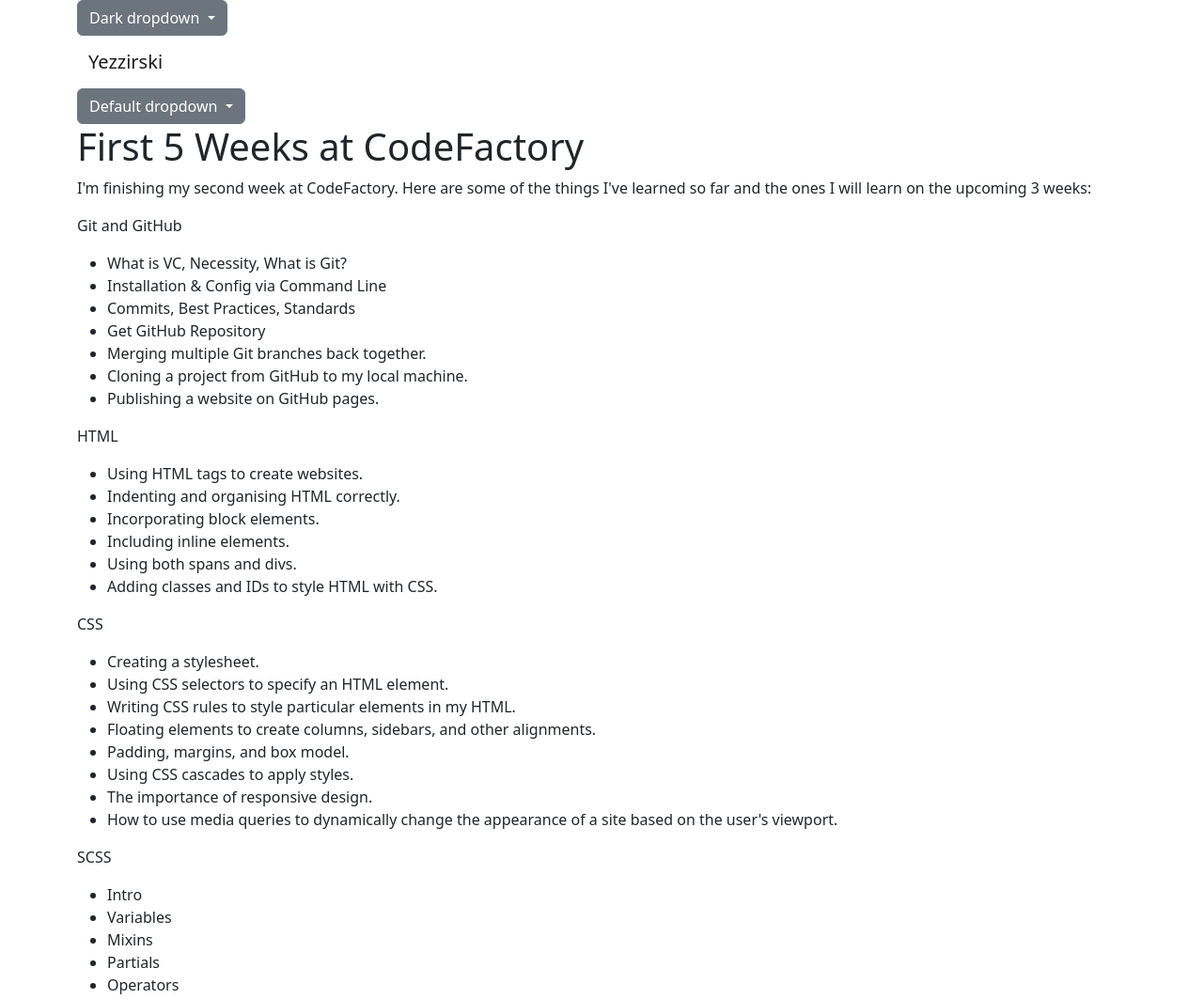
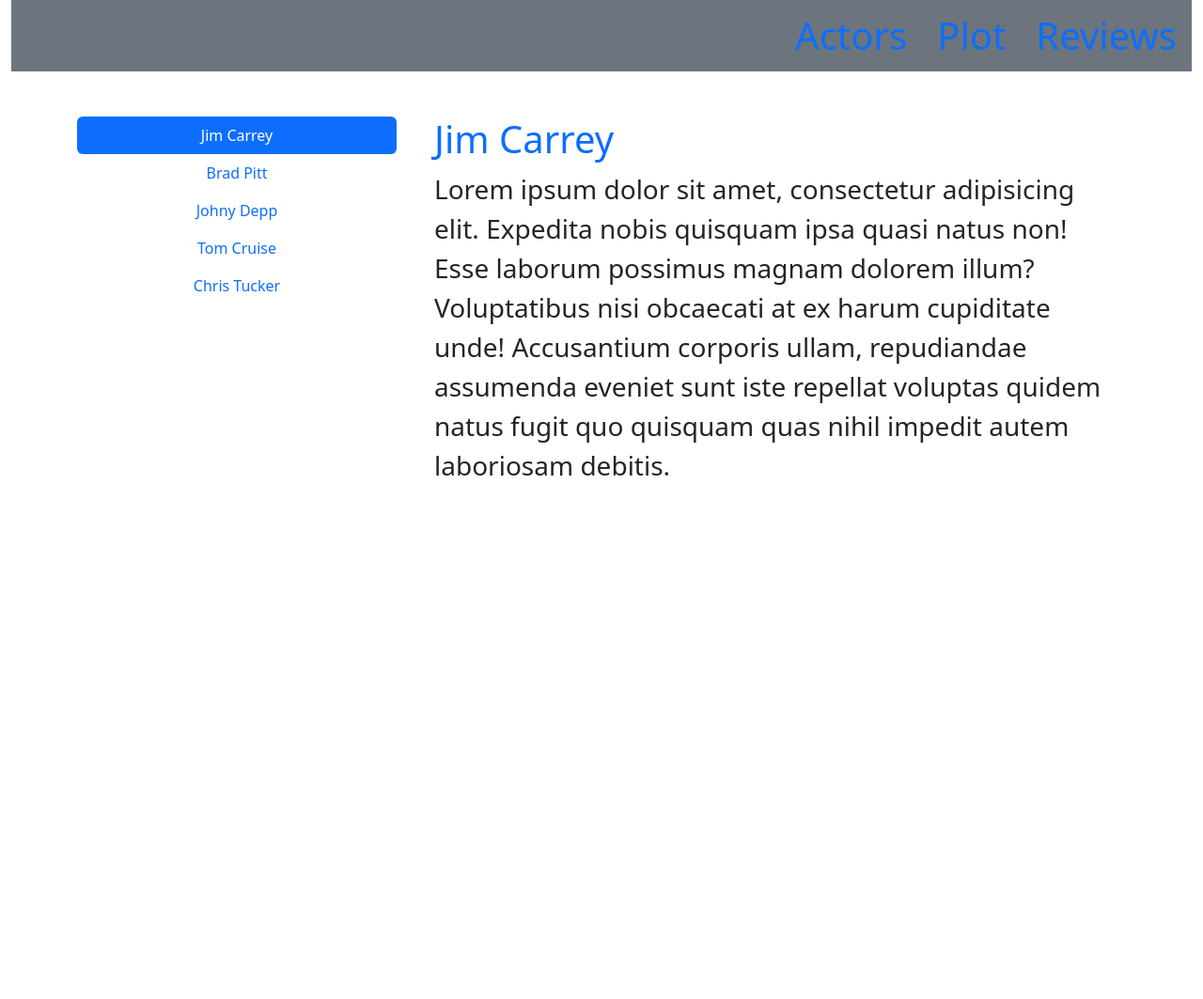
Before and after one commit to VNenad93/FE18-Bootstrap-Day2-Vasiljev-Azabdaftar, a plain HTML site: page Vasiljev/Advanced/index.html in a window 1280 px wide. Shown: the top 1063 px of the page at 94% size. After the commit the page ends 800 px from the top, so only its background shows below. Drawn offline with nearby package versions, Linux system fonts and the light colour scheme.

Commit message:
vertical pills added

```diff
--- a/Vasiljev/Advanced/index.html
+++ b/Vasiljev/Advanced/index.html
@@ -1,183 +1,199 @@
 <!DOCTYPE html>
-<html lang="en" data-bs-theme="dark">
+<html lang="en">
   <head>
     <meta charset="UTF-8" />
     <meta http-equiv="X-UA-Compatible" content="IE=edge" />
-    <!-- Bootstrap CSS -->
+    <meta name="viewport" content="width=device-width, initial-scale=1.0" />
+    <title>Advanced Challenge</title>
     <link
       href="https://cdn.jsdelivr.net/npm/bootstrap@5.2.0/dist/css/bootstrap.min.css"
       rel="stylesheet"
       integrity="sha384-gH2yIJqKdNHPEq0n4Mqa/HGKIhSkIHeL5AyhkYV8i59U5AR6csBvApHHNl/vI1Bx"
       crossorigin="anonymous"
     />
-    <title>First 5 Weeks at CodeFactory</title>
   </head>
-
   <body>
-    <div class="container">
-      <div class="dropdown" data-bs-theme="dark">
-        <button
-          class="btn btn-secondary dropdown-toggle"
-          type="button"
-          id="dropdownMenuButtonDark"
-          data-bs-toggle="dropdown"
-          aria-expanded="false"
+    <div class="container-fluid">
+      <ul class="nav bg-secondary">
+        <li class="nav-item ms-auto">
+          <a class="nav-link active fs-1" aria-current="page" href="#"
+            >Actors</a
           >
-          Dark dropdown
-        </button>
-        <ul class="dropdown-menu" aria-labelledby="dropdownMenuButtonDark">
-          <li><a class="dropdown-item active" href="#">Action</a></li>
-          <li><a class="dropdown-item" href="#">Action</a></li>
-          <li><a class="dropdown-item" href="#">Another action</a></li>
-          <li><a class="dropdown-item" href="#">Something else here</a></li>
-          <li><hr class="dropdown-divider" /></li>
-          <li><a class="dropdown-item" href="#">Separated link</a></li>
-        </ul>
-      </div>
-      <nav class="navbar navbar-expand-lg bg-body-tertiary">
-        <div class="container-fluid">
-          <a class="navbar-brand" href="#">Yezzirski</a>
-          <button
-            class="navbar-toggler"
-            type="button"
-            data-bs-toggle="collapse"
-            data-bs-target="#navbarNavDropdown"
-            aria-controls="navbarNavDropdown"
-            aria-expanded="false"
-            aria-label="Toggle navigation"
-          >
-            <span class="navbar-toggler-icon"></span>
-          </button>
-          <div class="collapse navbar-collapse fade" id="navbarNavDropdown">
-            <ul class="navbar-nav">
-              <li class="nav-item">
-                <a class="nav-link active" aria-current="page" href="#">Home</a>
         </li>
         <li class="nav-item">
-                <a class="nav-link" href="#">Features</a>
+          <a class="nav-link fs-1" href="#">Plot</a>
         </li>
         <li class="nav-item">
-                <a class="nav-link" href="#">Pricing</a>
-              </li>
-              <li class="nav-item dropdown">
-                <a
-                  class="nav-link dropdown-toggle"
-                  href="#"
-                  role="button"
-                  data-bs-toggle="dropdown"
-                  aria-expanded="false"
-                >
-                  Dropdown link
-                </a>
-                <ul class="dropdown-menu fade">
-                  <li><a class="dropdown-item" href="#">Action</a></li>
-                  <li><a class="dropdown-item" href="#">Another action</a></li>
-                  <li>
-                    <a class="dropdown-item" href="#">Something else here</a>
+          <a class="nav-link fs-1" href="#">Reviews</a>
         </li>
       </ul>
-              </li>
-            </ul>
+      <main class="container mt-5">
+        <div class="row">
+          <div class="col-4">
+            <div
+              class="nav flex-column nav-pills me-3"
+              id="v-pills-tab"
+              role="tablist"
+              aria-orientation="vertical"
+            >
+              <button
+                class="nav-link active"
+                id="v-pills-home-tab"
+                data-bs-toggle="pill"
+                data-bs-target="#v-pills-home"
+                type="button"
+                role="tab"
+                aria-controls="v-pills-home"
+                aria-selected="true"
+              >
+                Jim Carrey
+              </button>
+              <button
+                class="nav-link"
+                id="v-pills-profile-tab"
+                data-bs-toggle="pill"
+                data-bs-target="#v-pills-profile"
+                type="button"
+                role="tab"
+                aria-controls="v-pills-profile"
+                aria-selected="false"
+              >
+                Brad Pitt
+              </button>
+              <button
+                class="nav-link"
+                id="v-pills-disabled-tab"
+                data-bs-toggle="pill"
+                data-bs-target="#v-pills-disabled"
+                type="button"
+                role="tab"
+                aria-controls="v-pills-disabled"
+                aria-selected="false"
+              >
+                Johny Depp
+              </button>
+              <button
+                class="nav-link"
+                id="v-pills-messages-tab"
+                data-bs-toggle="pill"
+                data-bs-target="#v-pills-messages"
+                type="button"
+                role="tab"
+                aria-controls="v-pills-messages"
+                aria-selected="false"
+              >
+                Tom Cruise
+              </button>
+              <button
+                class="nav-link"
+                id="v-pills-settings-tab"
+                data-bs-toggle="pill"
+                data-bs-target="#v-pills-settings"
+                type="button"
+                role="tab"
+                aria-controls="v-pills-settings"
+                aria-selected="false"
+              >
+                Chris Tucker
+              </button>
             </div>
           </div>
-      </nav>
-      <div class="dropdown" data-bs-theme="dark">
-        <button
-          class="btn btn-secondary dropdown-toggle"
-          type="button"
-          id="dropdownMenuButtonLight"
-          data-bs-toggle="dropdown"
-          aria-expanded="false"
+          <div class="col">
+            <div class="tab-content d-flex flex-column" id="v-pills-tabContent">
+              <div
+                class="tab-pane fade show active"
+                id="v-pills-home"
+                role="tabpanel"
+                aria-labelledby="v-pills-home-tab"
+                tabindex="0"
               >
-          Default dropdown
-        </button>
-        <ul class="dropdown-menu" aria-labelledby="dropdownMenuButtonLight">
-          <li><a class="dropdown-item active" href="#">Action</a></li>
-          <li><a class="dropdown-item" href="#">Action</a></li>
-          <li><a class="dropdown-item" href="#">Another action</a></li>
-          <li><a class="dropdown-item" href="#">Something else here</a></li>
-          <li><hr class="dropdown-divider" /></li>
-          <li><a class="dropdown-item" href="#">Separated link</a></li>
-        </ul>
+                <h1 class="text-primary">Jim Carrey</h1>
+                <p class="fs-3">
+                  Lorem ipsum dolor sit amet, consectetur adipisicing elit.
+                  Expedita nobis quisquam ipsa quasi natus non! Esse laborum
+                  possimus magnam dolorem illum? Voluptatibus nisi obcaecati at
+                  ex harum cupiditate unde! Accusantium corporis ullam,
+                  repudiandae assumenda eveniet sunt iste repellat voluptas
+                  quidem natus fugit quo quisquam quas nihil impedit autem
+                  laboriosam debitis.
+                </p>
               </div>
-      <p class="h1">First 5 Weeks at CodeFactory</p>
-      <p>
-        I'm finishing my second week at CodeFactory. Here are some of the things
-        I've learned so far and the ones I will learn on the upcoming 3 weeks:
+              <div
+                class="tab-pane fade"
+                id="v-pills-profile"
+                role="tabpanel"
+                aria-labelledby="v-pills-profile-tab"
+                tabindex="0"
+              >
+                <h1 class="text-primary">Brad Pitt</h1>
+                <p class="fs-3">
+                  Lorem ipsum dolor sit amet, consectetur adipisicing elit.
+                  Expedita nobis quisquam ipsa quasi natus non! Esse laborum
+                  possimus magnam dolorem illum? Voluptatibus nisi obcaecati at
+                  ex harum cupiditate unde! Accusantium corporis ullam,
+                  repudiandae assumenda eveniet sunt iste repellat voluptas
+                  quidem natus fugit quo quisquam quas nihil impedit autem
+                  laboriosam debitis.
                 </p>
-      <p>Git and GitHub</p>
-      <ul>
-        <li>What is VC, Necessity, What is Git?</li>
-        <li>Installation & Config via Command Line</li>
-        <li>Commits, Best Practices, Standards</li>
-        <li>Get GitHub Repository</li>
-        <li>Merging multiple Git branches back together.</li>
-        <li>Cloning a project from GitHub to my local machine.</li>
-        <li>Publishing a website on GitHub pages.</li>
-      </ul>
-      <p>HTML</p>
-      <ul>
-        <li>Using HTML tags to create websites.</li>
-        <li>Indenting and organising HTML correctly.</li>
-        <li>Incorporating block elements.</li>
-        <li>Including inline elements.</li>
-        <li>Using both spans and divs.</li>
-        <li>Adding classes and IDs to style HTML with CSS.</li>
-      </ul>
-      <p>CSS</p>
-      <ul>
-        <li>Creating a stylesheet.</li>
-        <li>Using CSS selectors to specify an HTML element.</li>
-        <li>Writing CSS rules to style particular elements in my HTML.</li>
-        <li>
-          Floating elements to create columns, sidebars, and other alignments.
-        </li>
-        <li>Padding, margins, and box model.</li>
-        <li>Using CSS cascades to apply styles.</li>
-        <li>The importance of responsive design.</li>
-        <li>
-          How to use media queries to dynamically change the appearance of a
-          site based on the user's viewport.
-        </li>
-      </ul>
-      <p>SCSS</p>
-      <ul>
-        <li>Intro</li>
-        <li>Variables</li>
-        <li>Mixins</li>
-        <li>Partials</li>
-        <li>Operators</li>
-        <li>Extend</li>
-        <li>Nesting</li>
-      </ul>
-      <p>Bootstrap</p>
-      <ul>
-        <li>Introduction to Bootstrap</li>
-        <li>Bootstrap CDN</li>
-        <li>Downloading Bootstrap</li>
-        <li>Classes</li>
-      </ul>
-      <p>JavaScript</p>
-      <ul>
-        <li>JavaScript vs CSS3</li>
-        <li>What is programming</li>
-        <li>What is JavaScript, how is used & rendered</li>
-        <li>What JS can do?</li>
-        <li>Variables & Data Types</li>
-        <li>Browser Input & Output (e.g. prompt)</li>
-        <li>Statements & comments</li>
-        <li>Conditionals</li>
-        <li>Loops</li>
-        <li>Array & Sorting Algorithms, Chaining</li>
-        <li>Functions, Returning & Parameters</li>
-        <li>Handling Errors</li>
-        <li>Debugging (using console log)</li>
-      </ul>
+              </div>
+              <div
+                class="tab-pane fade"
+                id="v-pills-disabled"
+                role="tabpanel"
+                aria-labelledby="v-pills-disabled-tab"
+                tabindex="0"
+              >
+                <h1 class="text-primary">Johny Depp</h1>
+                <p class="fs-3">
+                  Lorem ipsum dolor sit amet, consectetur adipisicing elit.
+                  Expedita nobis quisquam ipsa quasi natus non! Esse laborum
+                  possimus magnam dolorem illum? Voluptatibus nisi obcaecati at
+                  ex harum cupiditate unde! Accusantium corporis ullam,
+                  repudiandae assumenda eveniet sunt iste repellat voluptas
+                  quidem natus fugit quo quisquam quas nihil impedit autem
+                  laboriosam debitis.
+                </p>
+              </div>
+              <div
+                class="tab-pane fade"
+                id="v-pills-messages"
+                role="tabpanel"
+                aria-labelledby="v-pills-messages-tab"
+                tabindex="0"
+              >
+                <h1 class="text-primary">Tom Cruise</h1>
+                <p class="fs-3">
+                  Lorem ipsum dolor sit amet, consectetur adipisicing elit.
+                  Expedita nobis quisquam ipsa quasi natus non! Esse laborum
+                  possimus magnam dolorem illum? Voluptatibus nisi obcaecati at
+                  ex harum cupiditate unde! Accusantium corporis ullam,
+                  repudiandae assumenda eveniet sunt iste repellat voluptas
+                  quidem natus fugit quo quisquam quas nihil impedit autem
+                  laboriosam debitis.
+                </p>
+              </div>
+              <div
+                class="tab-pane fade"
+                id="v-pills-settings"
+                role="tabpanel"
+                aria-labelledby="v-pills-settings-tab"
+                tabindex="0"
+              > <h1 class="text-primary">Chris Tucker</h1>
+                <p class="fs-3">
+                    Lorem ipsum dolor sit amet, consectetur adipisicing elit.
+                    Expedita nobis quisquam ipsa quasi natus non! Esse laborum
+                    possimus magnam dolorem illum? Voluptatibus nisi obcaecati at ex
+                    harum cupiditate unde! Accusantium corporis ullam, repudiandae
+                    assumenda eveniet sunt iste repellat voluptas quidem natus fugit
+                    quo quisquam quas nihil impedit autem laboriosam debitis.
+                </p>
+              </div>
+            </div>
+          </div>
+        </div>
+      </main>
     </div>
 
-    <!-- Optional JavaScript -->
-
-    <!-- Bootstrap Bundle -->
     <script
       src="https://cdn.jsdelivr.net/npm/bootstrap@5.2.0/dist/js/bootstrap.bundle.min.js"
       integrity="sha384-A3rJD856KowSb7dwlZdYEkO39Gagi7vIsF0jrRAoQmDKKtQBHUuLZ9AsSv4jD4Xa"
```
Also changed, not shown: Vasiljev/Basic/index.html (added, +187 -0 lines). Lines whose indentation alone changed are shown as unchanged.
